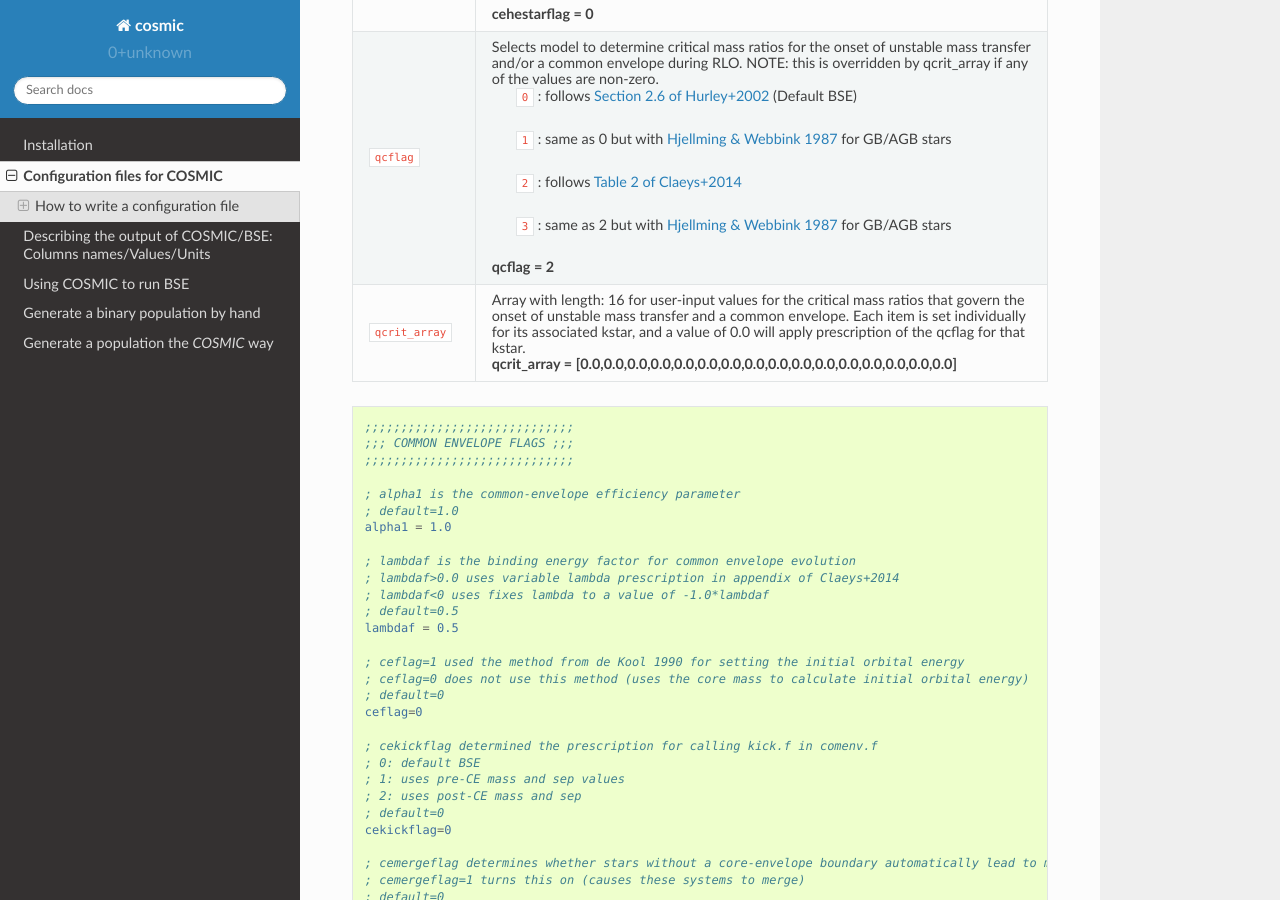
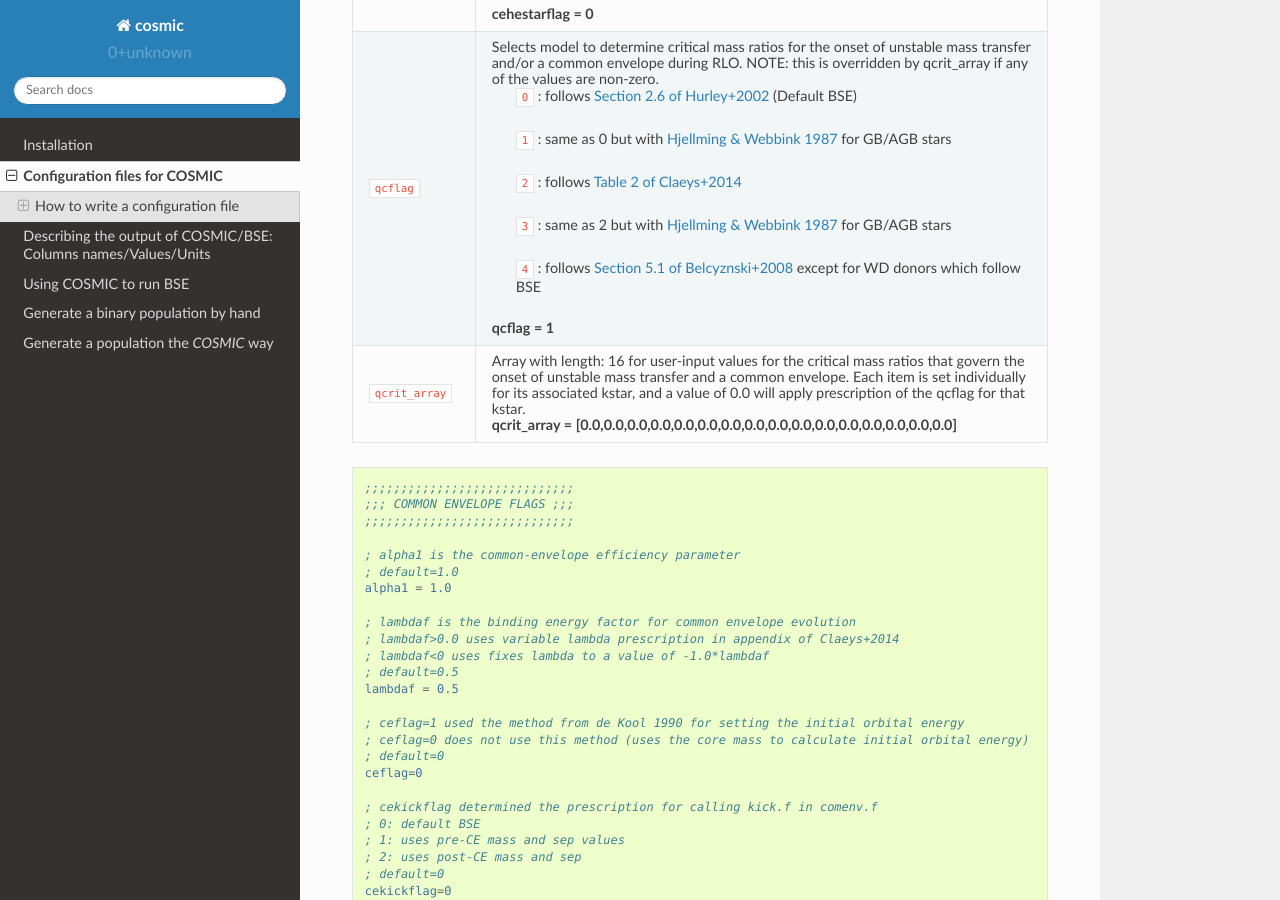
Before and after one commit to COSMIC-PopSynth/COSMIC, a Sphinx documentation site: the page built from docs/inifile/index.rst, in a window 1280 px wide and 900 px high, scrolled down 7545 px. Built offline with Sphinx 7.4.7 and the Read the Docs theme 2.0.0, drawn with Linux system fonts in a browser that asks for light colours; formulas are drawn with MathJax 3.

Commit message:
and updating the docs!

```diff
--- a/docs/inifile/index.rst
+++ b/docs/inifile/index.rst
@@ -471,7 +471,8 @@ sampling
                             ``3`` : same as 2 but with `Hjellming & Webbink 1987 <https://ui.adsabs.harvard.edu/abs/1987ApJ...318..794H/abstract>`_
                             for GB/AGB stars
 
-                         **qcflag = 2**
+                            ``4`` : follows `Section 5.1 of Belcyznski+2008 <https://ui.adsabs.harvard.edu/abs/2008ApJS..174..223B/abstract>`_ except for WD donors which follow BSE
+                         **qcflag = 1**
 
 ``qcrit_array``          Array with length: 16 for user-input values for the
                          critical mass ratios that govern the onset of unstable
```
